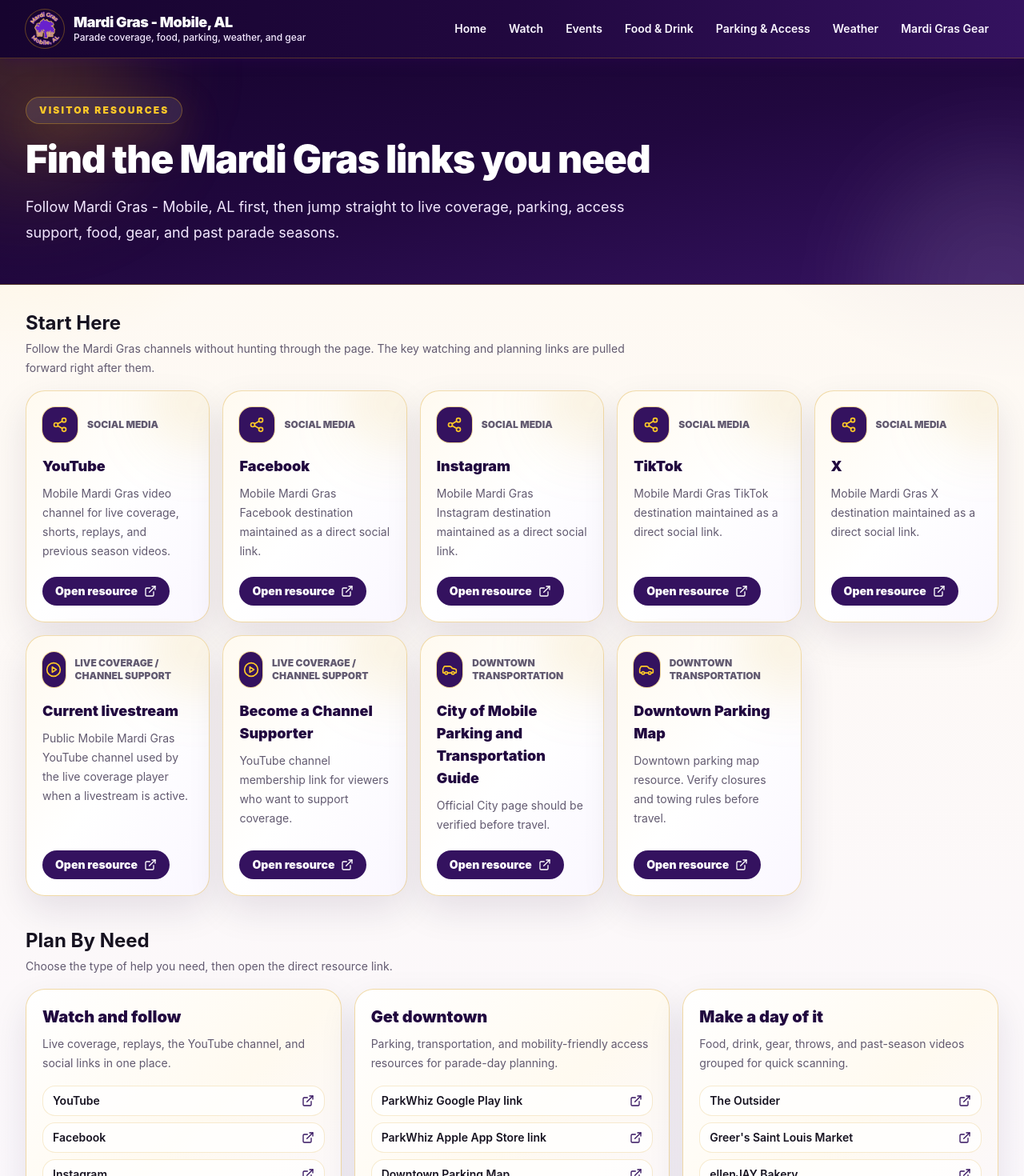
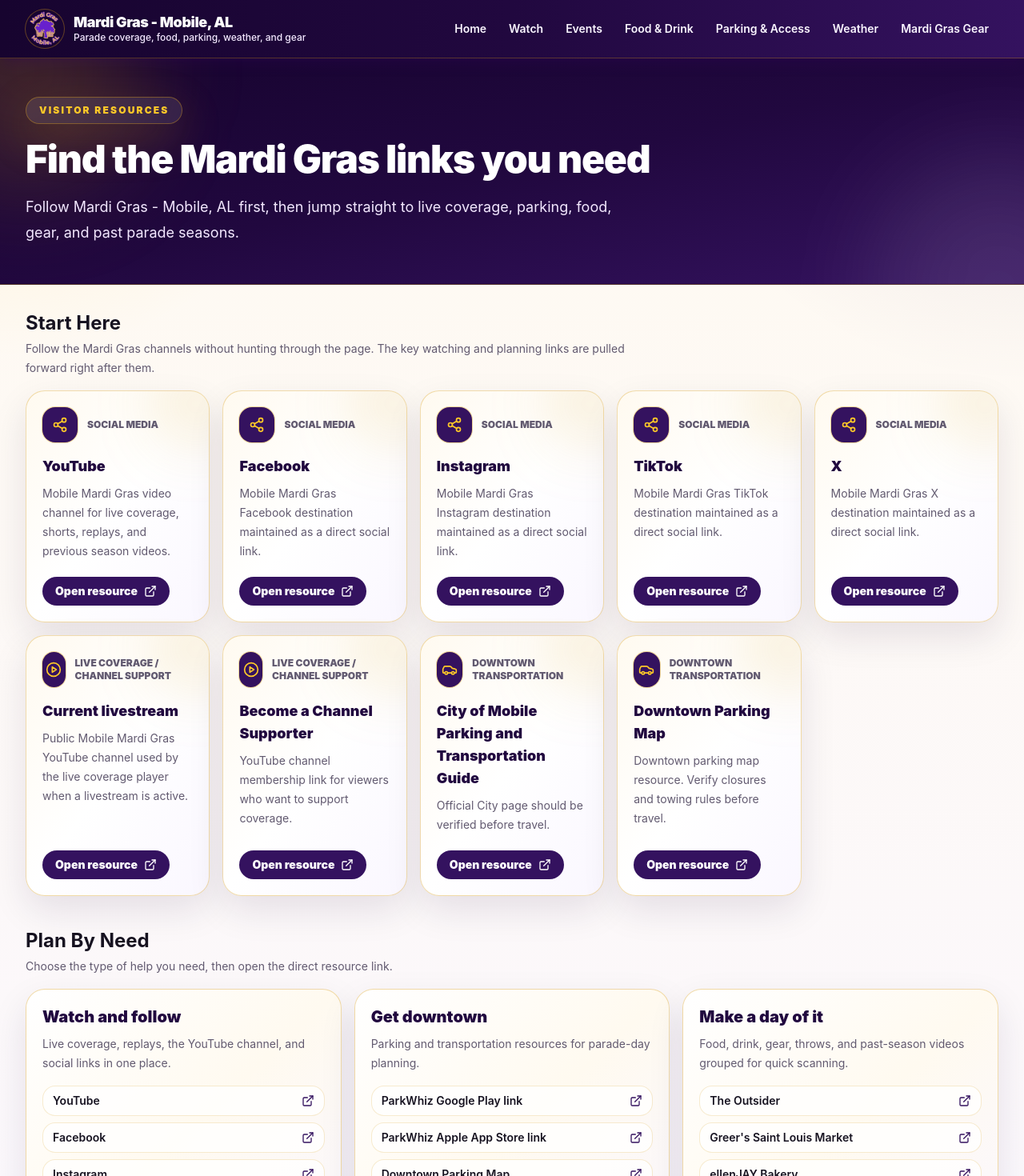
Before and after one commit to TheCryptoArborist/251mardigras, a Next.js app: page /resources in a window 1280 px wide. Shown: the top 1470 px of the page at 80% size. Built offline with nearby package versions, Linux system fonts and the light colour scheme; no server answers; the database is empty; what @next/env would draw is missing.

Commit message:
Remove outdated access form from resource page

```diff
--- a/src/app/resources/page.tsx
+++ b/src/app/resources/page.tsx
@@ -1,5 +1,4 @@
 import {
-  Accessibility,
   Archive,
   Car,
   ExternalLink,
@@ -19,7 +18,6 @@ const categoryIcons: Record<string, React.ReactNode> = {
   "Social Media": <Share2 className="h-5 w-5" aria-hidden="true" />,
   "Live Coverage / Channel Support": <PlayCircle className="h-5 w-5" aria-hidden="true" />,
   "Downtown Transportation": <Car className="h-5 w-5" aria-hidden="true" />,
-  "Mobility-Friendly Access": <Accessibility className="h-5 w-5" aria-hidden="true" />,
   "Food and Drink": <Utensils className="h-5 w-5" aria-hidden="true" />,
   "Mardi Gras Gear / Throws": <ShoppingBag className="h-5 w-5" aria-hidden="true" />,
   "Previous Parade Seasons": <Archive className="h-5 w-5" aria-hidden="true" />
@@ -34,8 +32,7 @@ const primaryResourceTitles = [
   "Current livestream",
   "Become a Channel Supporter",
   "City of Mobile Parking and Transportation Guide",
-  "Downtown Parking Map",
-  "Need Mobility-Friendly Mardi Gras Access? Click Here"
+  "Downtown Parking Map"
 ];
 
 const planningLanes = [
@@ -46,8 +43,8 @@ const planningLanes = [
   },
   {
     title: "Get downtown",
-    description: "Parking, transportation, and mobility-friendly access resources for parade-day planning.",
-    categories: ["Downtown Transportation", "Mobility-Friendly Access"]
+    description: "Parking and transportation resources for parade-day planning.",
+    categories: ["Downtown Transportation"]
   },
   {
     title: "Make a day of it",
@@ -76,7 +73,7 @@ export default async function ResourcesPage() {
             Find the Mardi Gras links you need
           </h1>
           <p className="mt-5 max-w-3xl text-lg leading-8 text-purple-100">
-            Follow Mardi Gras - Mobile, AL first, then jump straight to live coverage, parking, access support, food, gear, and past parade seasons.
+            Follow Mardi Gras - Mobile, AL first, then jump straight to live coverage, parking, food, gear, and past parade seasons.
           </p>
         </div>
       </section>
```
